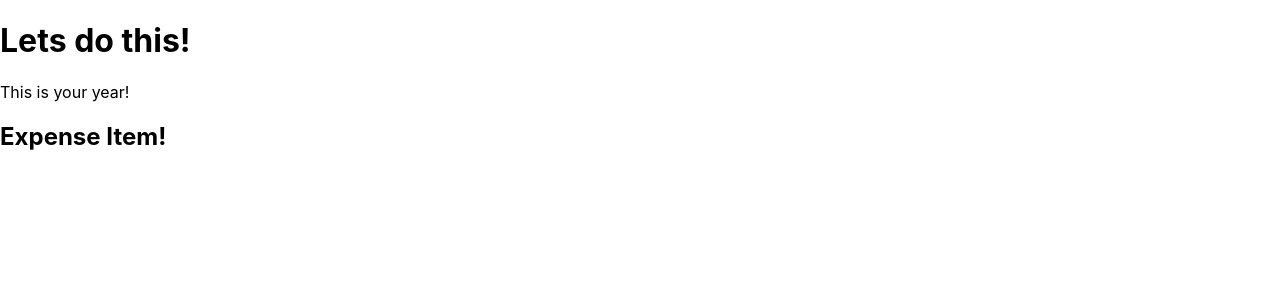
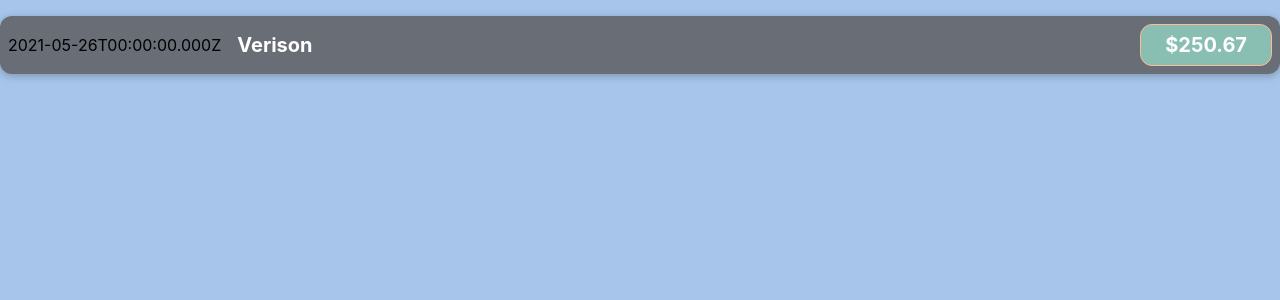
Before and after one commit to alanbedoya/expensesApp, a React (Create React App) app: page / in a window 1280 px wide. Shown: the top 300 px of the page. Built offline with nearby package versions, Linux system fonts and the light colour scheme.

Commit message:
Adding styling.

```diff
--- a/src/App.js
+++ b/src/App.js
@@ -1,10 +1,8 @@
-import ExpenseItem from './components/ExpenseItem';
+import { ExpenseItem } from './components';
 
 function App() {
   return (
     <div>
-      <h1>Lets do this!</h1>
-      <p>This is your year!</p>
       <ExpenseItem />
     </div>
   );
--- a/src/components/ExpenseItem.js
+++ /dev/null
@@ -1,5 +0,0 @@
-function ExpenseItem() {
-  return <h2>Expense Item!</h2>;
-}
-
-export default ExpenseItem;
--- /dev/null
+++ b/src/components/ExpenseItem/ExpenseItem.css
@@ -0,0 +1,56 @@
+.expense-item {
+  display: flex;
+  justify-content: space-between;
+  align-items: center;
+  box-shadow: 0 2px 8px rgba(0, 0, 0, 0.25);
+  padding: 0.5rem;
+  margin: 1rem 0;
+  border-radius: 12px;
+  background-color: #686d76;
+}
+
+.expense-item__description {
+  display: flex;
+  flex-direction: column;
+  gap: 1rem;
+  align-items: flex-end;
+  flex-flow: column-reverse;
+  justify-content: flex-start;
+  flex: 1;
+}
+
+.expense-item h2 {
+  color: #3a3a3a;
+  font-size: 1rem;
+  flex: 1;
+  margin: 0 1rem;
+  color: white;
+}
+
+.expense-item__price {
+  font-size: 1rem;
+  font-weight: bold;
+  color: white;
+  background-color: #89beb3;
+  border: 1px solid #ffba93;
+  padding: 0.5rem;
+  border-radius: 12px;
+}
+
+@media (min-width: 580px) {
+  .expense-item__description {
+    flex-direction: row;
+    align-items: center;
+    justify-content: flex-start;
+    flex: 1;
+  }
+
+  .expense-item__description h2 {
+    font-size: 1.25rem;
+  }
+
+  .expense-item__price {
+    font-size: 1.25rem;
+    padding: 0.5rem 1.5rem;
+  }
+}
--- /dev/null
+++ b/src/components/ExpenseItem/index.js
@@ -0,0 +1,18 @@
+import React from 'react';
+import './ExpenseItem.css';
+
+export const ExpenseItem = () => {
+  const expenseDate = new Date(2021, 4, 26);
+  const expenseTitle = 'Verison';
+  const expenseAmount = 250.67;
+
+  return (
+    <div className='expense-item'>
+      <div>{expenseDate.toISOString()}</div>
+      <div className='expense-item__description'>
+        <h2>{expenseTitle}</h2>
+        <div className='expense-item__price'>${expenseAmount}</div>
+      </div>
+    </div>
+  );
+};
--- /dev/null
+++ b/src/components/index.js
@@ -0,0 +1 @@
+export * from './ExpenseItem';
--- a/src/index.css
+++ b/src/index.css
@@ -5,6 +5,7 @@
     sans-serif;
   -webkit-font-smoothing: antialiased;
   -moz-osx-font-smoothing: grayscale;
+  background-color: #a7c5eb;
 }
 
 code {
```
